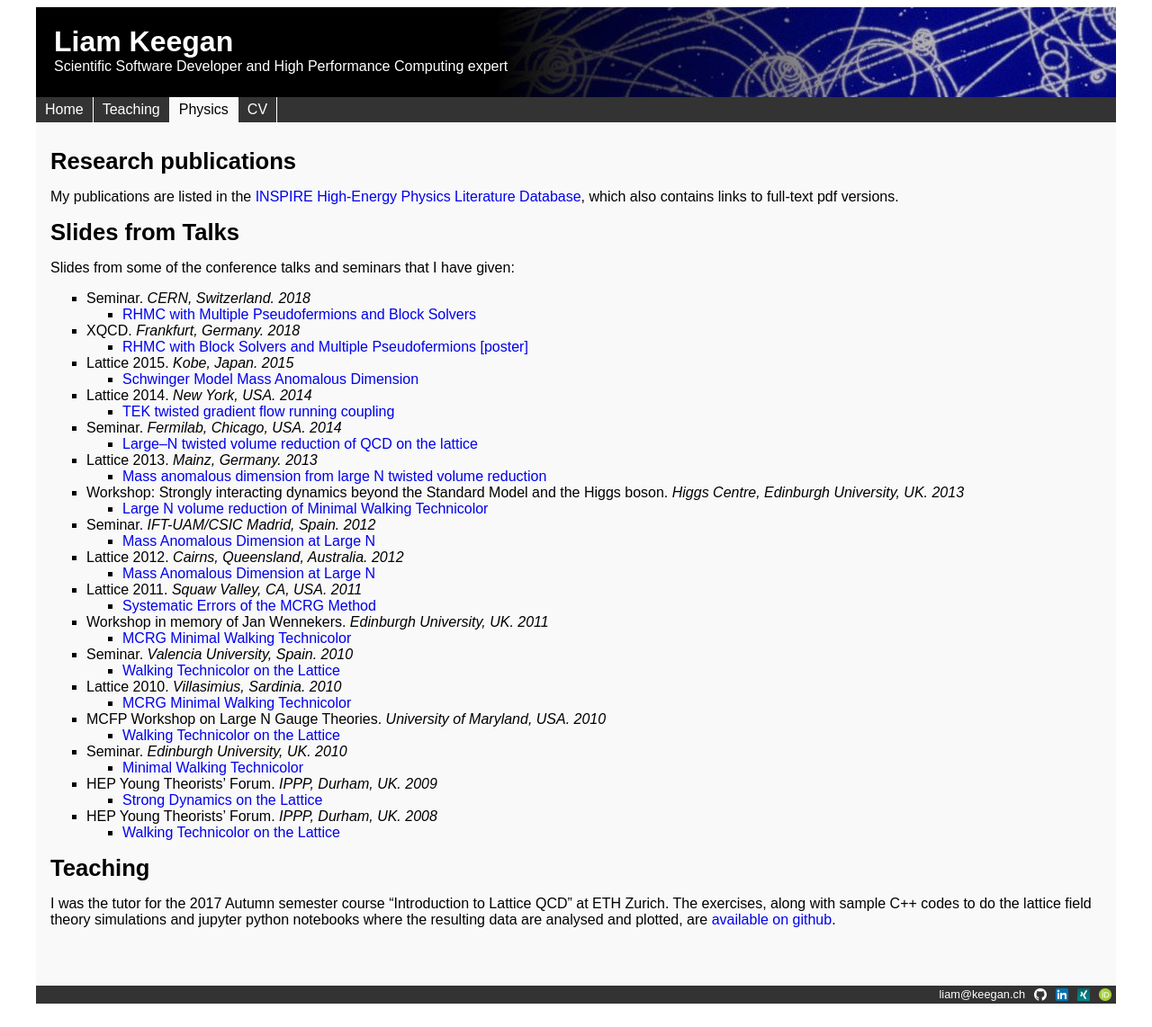
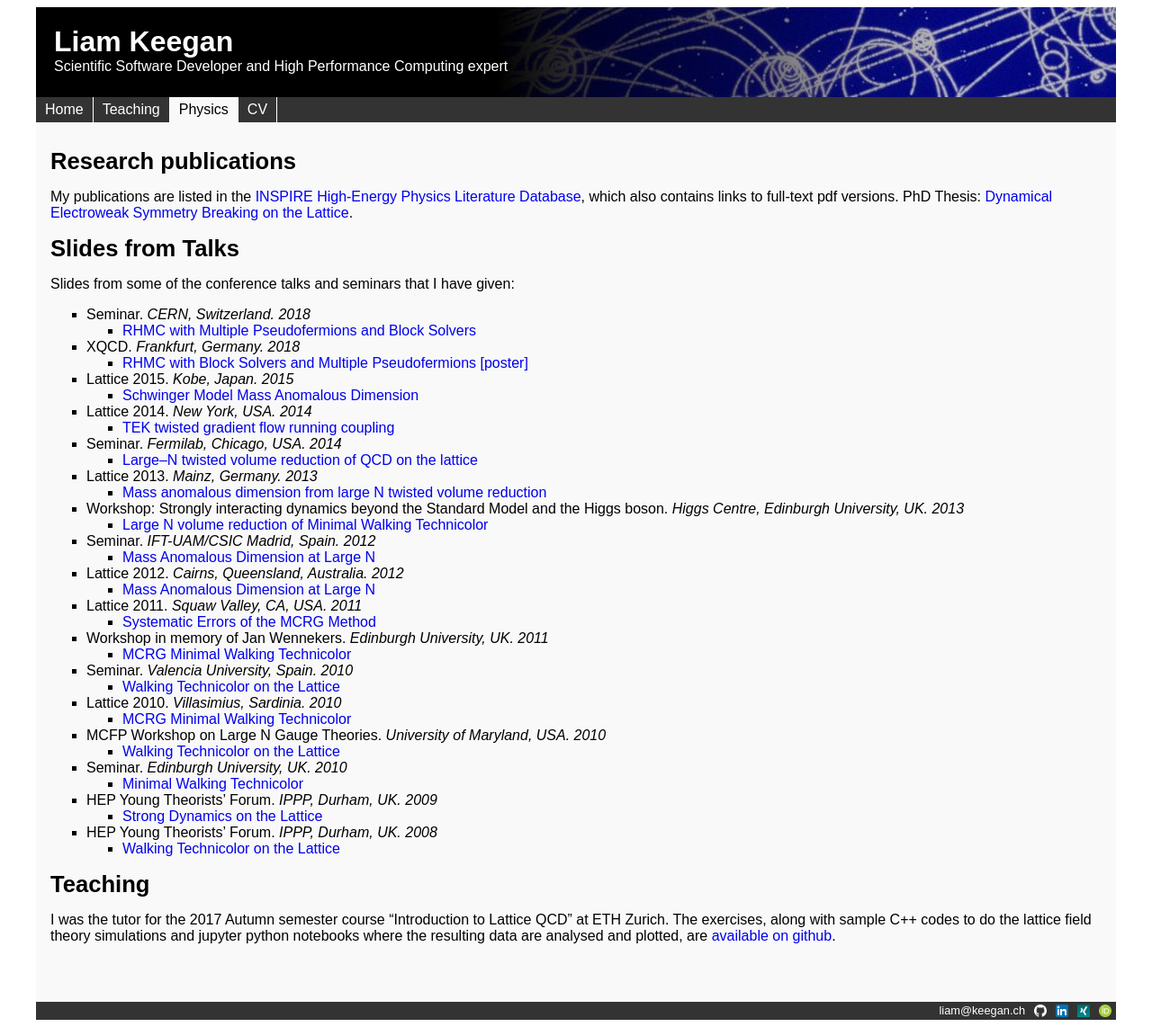
Before and after one commit to lkeegan/lkeegan.github.io, a Jekyll site: the page built from physics.md, in a window 1280 px wide. Shown: the whole page at 90% size. Built offline with Jekyll 4.4.1, drawn with Linux system fonts in a browser that asks for light colours.

Commit message:
move pdfs to docs folder, add link to thesis

```diff
--- a/physics.md
+++ b/physics.md
@@ -7,7 +7,8 @@ layout: default
 
 My publications are listed in the
 [INSPIRE High-Energy Physics Literature Database](http://inspirehep.net/search?p=exactauthor%3AL.Keegan.1),
-which also contains links to full-text pdf versions.
+which also contains links to full-text pdf versions. PhD Thesis: [Dynamical Electroweak Symmetry
+Breaking on the Lattice](docs/thesis.pdf).
 
 ## Slides from Talks
 
```
Also changed, not shown: cv.md (+2 -2 lines), 4 other files.
